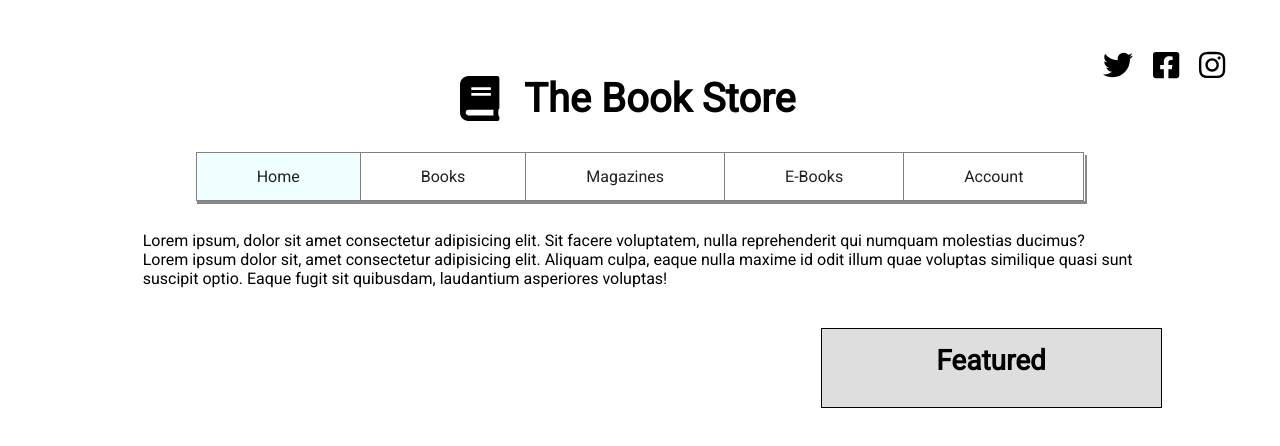
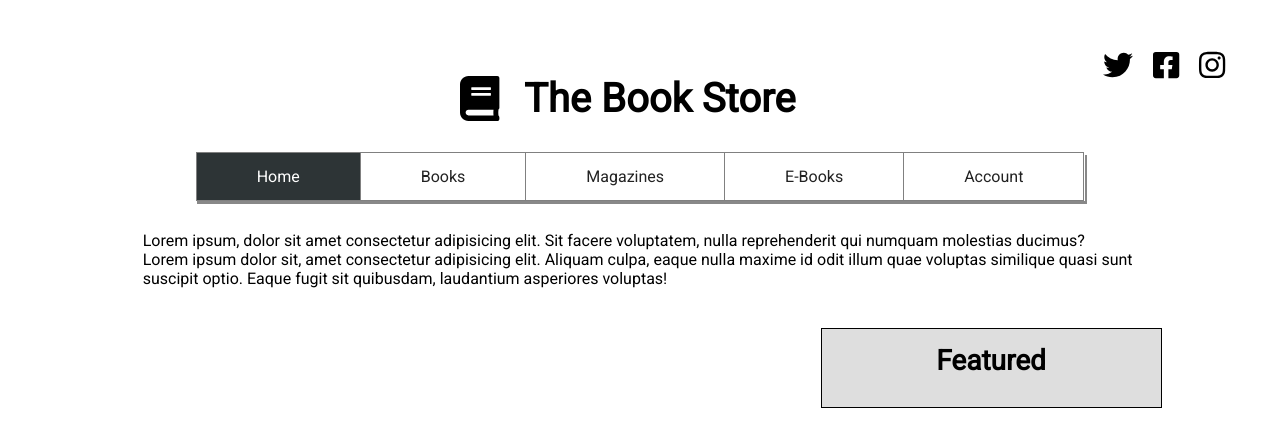
Before and after one commit to TannyWeb/JD-Bookstore, a website built with webpack: page src/pages/index.html in a window 1280 px wide. In both pictures the pointer is over the item "Home". Built offline with nearby package versions, Linux system fonts and the light colour scheme; no server answers.

```diff
--- a/src/scss/navigation.scss
+++ b/src/scss/navigation.scss
@@ -43,7 +43,11 @@
 			}
 
 			&:hover {
-				background-color: azure;
+				background-color: #2d3436;
+
+                a {
+                    color: #fff;
+                }
 			}
 
 			a {
```
Also changed, not shown: README.md.
